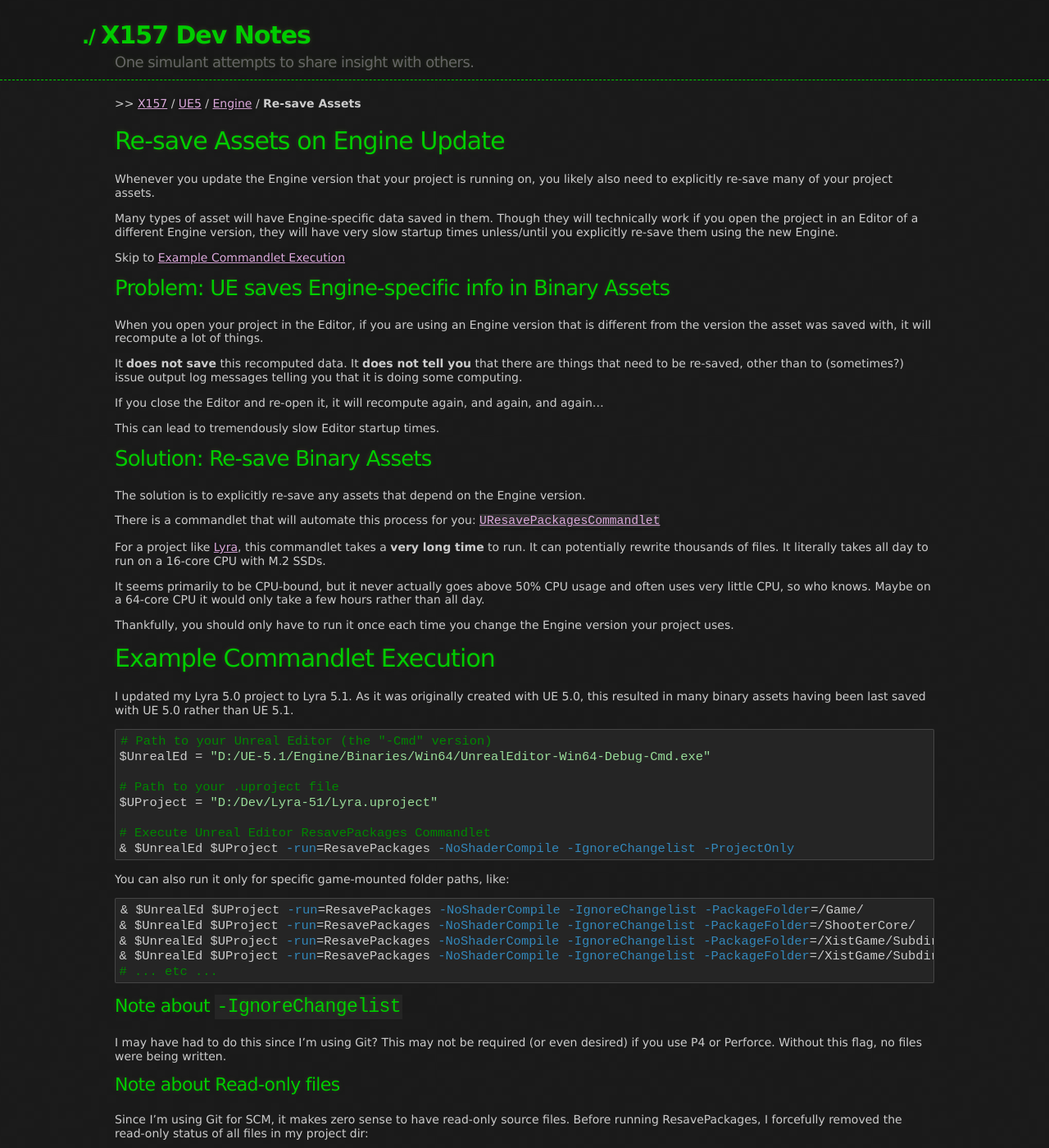
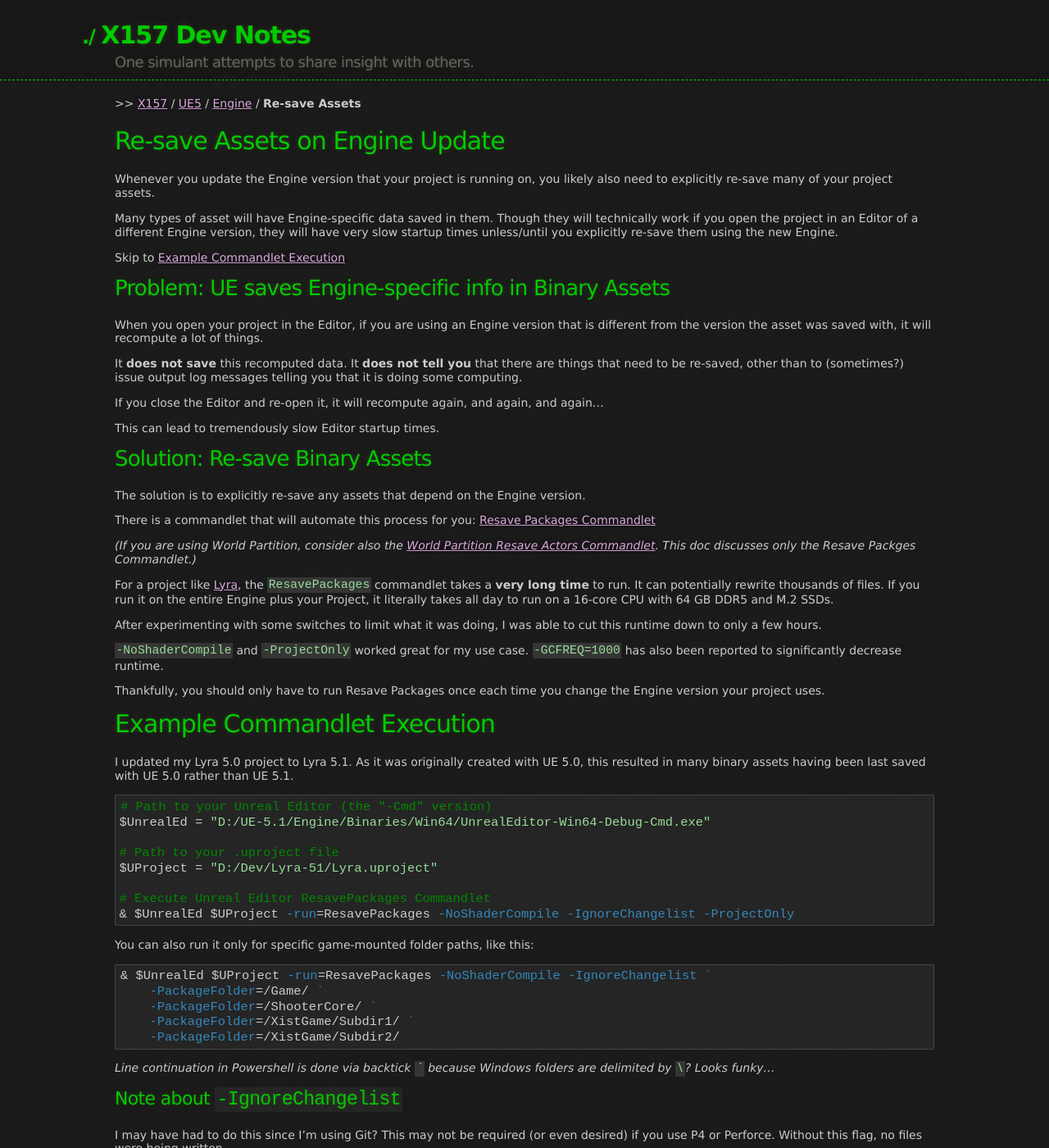
Before and after one commit to x157/x157.github.io, a Jekyll site: the page built from UE5/Engine/Resave-Assets.md, in a window 1280 px wide and 1400 px high. Shown: the whole window at 82% size. Built offline with Jekyll 4.4.1, drawn with Linux system fonts in a browser that asks for light colours; some of the changed text lies outside the part shown.

Commit message:
Iterate ResavePackages; add GCFREQ=1000

````diff
--- a/UE5/Engine/Resave-Assets.md
+++ b/UE5/Engine/Resave-Assets.md
@@ -40,19 +40,26 @@
 version.
 
 There is a commandlet that will automate this process for you:
-[`UResavePackagesCommandlet`](https://docs.unrealengine.com/5.1/en-US/API/Editor/UnrealEd/Commandlets/UResavePackagesCommandlet/)
+[Resave Packages Commandlet](https://docs.unrealengine.com/5.1/en-US/API/Editor/UnrealEd/Commandlets/UResavePackagesCommandlet/)
+
+*(If you are using World Partition, consider also the
+[World Partition Resave Actors Commandlet](https://docs.unrealengine.com/5.0/en-US/world-partition-in-unreal-engine/#worldpartitionresaveactorsbuilder).
+This doc discusses only the Resave Packges Commandlet.)*
 
 For a project like
 [Lyra](/UE5/LyraStarterGame/),
-this commandlet takes a **very long time** to run.
+the `ResavePackages` commandlet takes a **very long time** to run.
 It can potentially rewrite thousands of files.
-It literally takes all day to run on a 16-core CPU with M.2 SSDs.
+If you run it on the entire Engine plus your Project,
+it literally takes all day to run on a 16-core CPU with 64 GB DDR5 and M.2 SSDs.
 
-It seems primarily to be CPU-bound, but it never actually goes above 50% CPU usage
-and often uses very little CPU, so who knows.  Maybe on a 64-core CPU it would only
-take a few hours rather than all day.
+After experimenting with some switches to limit what it was doing, I was able to cut
+this runtime down to only a few hours.
 
-Thankfully, you should only have to run it once
+`-NoShaderCompile` and `-ProjectOnly` worked great for my use case.
+`-GCFREQ=1000` has also been reported to significantly decrease runtime.
+
+Thankfully, you should only have to run Resave Packages once
 each time you change the Engine version your project uses.
 
 
@@ -74,15 +81,19 @@
 & $UnrealEd $UProject -run=ResavePackages -NoShaderCompile -IgnoreChangelist -ProjectOnly
 ```
 
-You can also run it only for specific game-mounted folder paths, like:
+You can also run it only for specific game-mounted folder paths, like this:
 
 ```powershell
-& $UnrealEd $UProject -run=ResavePackages -NoShaderCompile -IgnoreChangelist -PackageFolder=/Game/
-& $UnrealEd $UProject -run=ResavePackages -NoShaderCompile -IgnoreChangelist -PackageFolder=/ShooterCore/
-& $UnrealEd $UProject -run=ResavePackages -NoShaderCompile -IgnoreChangelist -PackageFolder=/XistGame/Subdir1/
-& $UnrealEd $UProject -run=ResavePackages -NoShaderCompile -IgnoreChangelist -PackageFolder=/XistGame/Subdir2/
-# ... etc ...
+& $UnrealEd $UProject -run=ResavePackages -NoShaderCompile -IgnoreChangelist `
+    -PackageFolder=/Game/ `
+    -PackageFolder=/ShooterCore/ `
+    -PackageFolder=/XistGame/Subdir1/ `
+    -PackageFolder=/XistGame/Subdir2/
 ```
+
+*Line continuation in Powershell is done via backtick `` ` ``
+because Windows folders are delimited by `\`?
+Looks funky...*
 
 ### Note about `-IgnoreChangelist`
 
@@ -142,6 +153,9 @@
 
 - `-NoShaderCompile` will disable shader compiling, maybe that's what you want, maybe it isn't
   - It seems like this switch significantly speeds up the process...
+- `-GCFREQ=1000` has been reported to significantly improve performance
+  - In the example setting of 1000 it causes Garbage Collection to occur every 1000 packages
+  - You can experiment with increasing/decreasing this number to see the effect on your hardware
 - `-OnlySaveDirtyPackages` will not actually save the file unless it really changed
   - If you don't use this, *every* asset will be rewritten, even those with no changes at all
   - Unfortunately, using this may mean that some files are *not* rewritten that **should be** rewritten.
@@ -166,6 +180,16 @@
 - `-BatchSourceControl` presumably helps not clobber your P4/Plastic server
 
 
+# See Also
+
+If you have a UDN subscription, there is an ongoing *(Dec 2022)* discussion about the performance
+of `ResavePackages` as well as when you may want to use
+World Partition Resave Actors Builder Commandlet instead
+(e.g. when you have 10000s of `__ExternalActors__` assets).
+
+[UDN Thread: Resave Packages Commandlet Performance with One File Per Actor](https://udn.unrealengine.com/s/question/0D54z00007upQWQCA2/resave-packages-commandlet-performance-with-one-file-per-actor)
+
+
 # Thank you!
 
 Special thanks to [Nick Darnell](https://www.nickdarnell.com/)
@@ -173,3 +197,6 @@
 from [benui's Discord](https://discord.benui.ca/)
 who helped me figure out why the Editor was loading my project so slowly
 and how to fix it.
+
+Also thanks to `VesCodes` and `Anders Ljundberg` for providing additional useful info
+that has been added to this doc.
````
